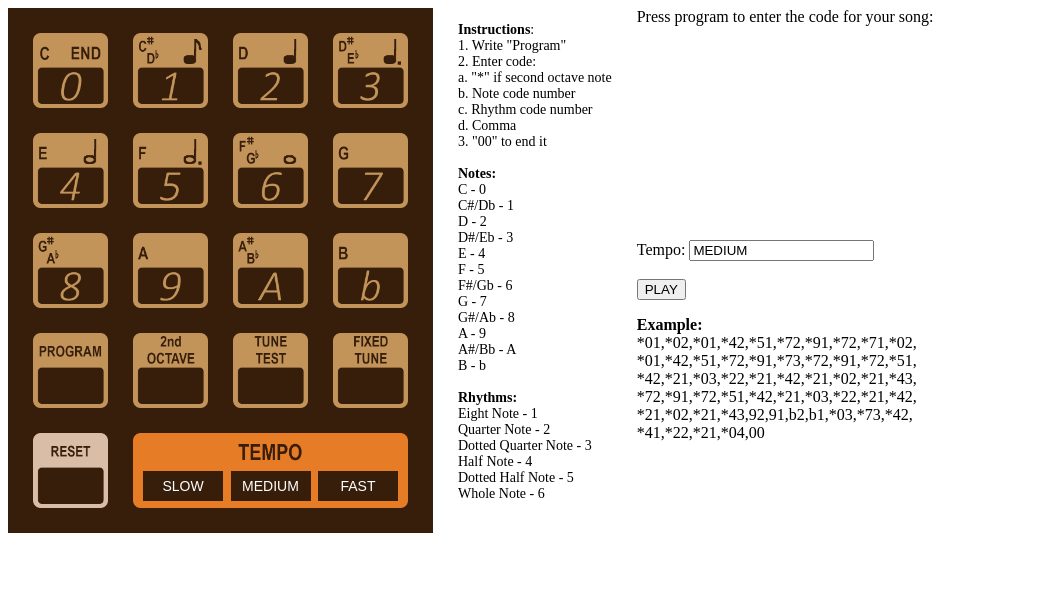
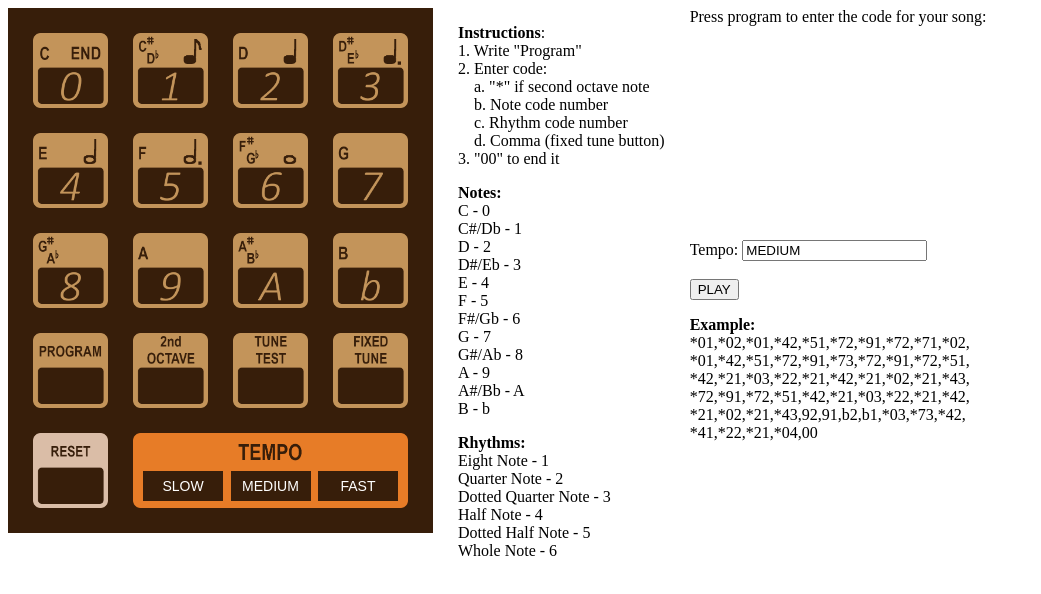
Before and after one commit to ChrisMusson/Programmable-Doorbell, a plain HTML site: page index.html in a window 1280 px wide. Shown: the whole page, without its empty margins (0-1041 px from the left). Drawn offline with Linux system fonts and the light colour scheme.

Commit message:
prettify instructions

```diff
--- a/index.html
+++ b/index.html
@@ -190,17 +190,18 @@
 
         <div id="instructions" style="float:left; padding:0px 25px">
             <p style="font-size: 14px">
-                <b>Instructions</b>:
-                <br>
+                <p>
+                    <b>Instructions</b>:<br>
                     1. Write "Program" <br>
                     2. Enter code: <br>
-                a. "*" if second octave note<br>
-                b. Note code number<br>
-                c. Rhythm code number<br>
-                d. Comma<br>
+                    &nbsp; &nbsp; a. "*" if second octave note<br>
+                    &nbsp; &nbsp; b. Note code number<br>
+                    &nbsp; &nbsp; c. Rhythm code number<br>
+                    &nbsp; &nbsp; d. Comma (fixed tune button)<br>
                     3. "00" to end it
-                <br><br>
+                </p>
 
+                <p>
                     <b>Notes:</b><br>
                     C - 0<br>
                     C#/Db - 1<br>
@@ -214,7 +215,7 @@
                     A - 9<br>
                     A#/Bb - A<br>
                     B - b
-                <br><br>
+                </p>
 
                 <b>Rhythms:</b><br>
                 Eight Note - 1<br>
```
Lines whose indentation alone changed are shown as unchanged.
